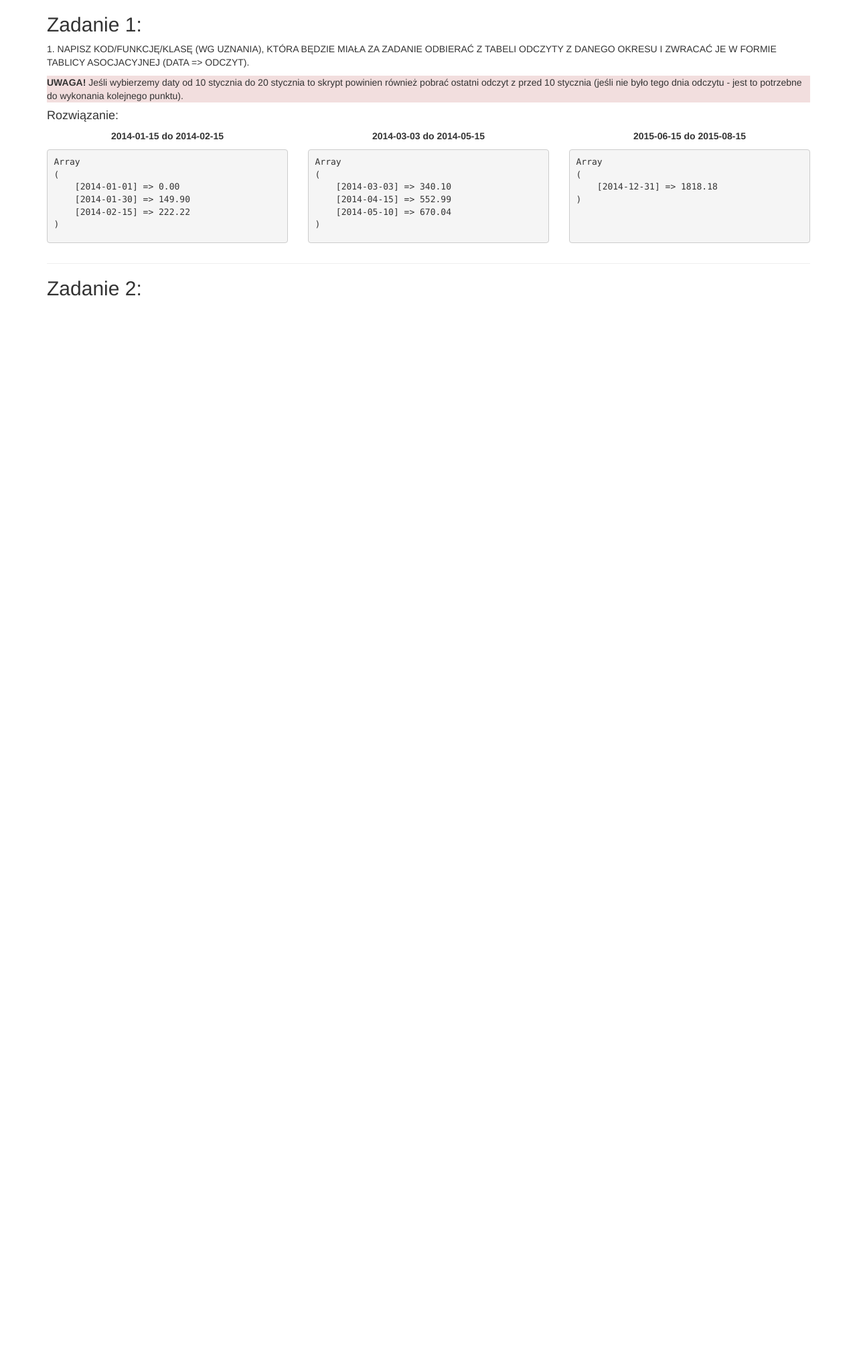
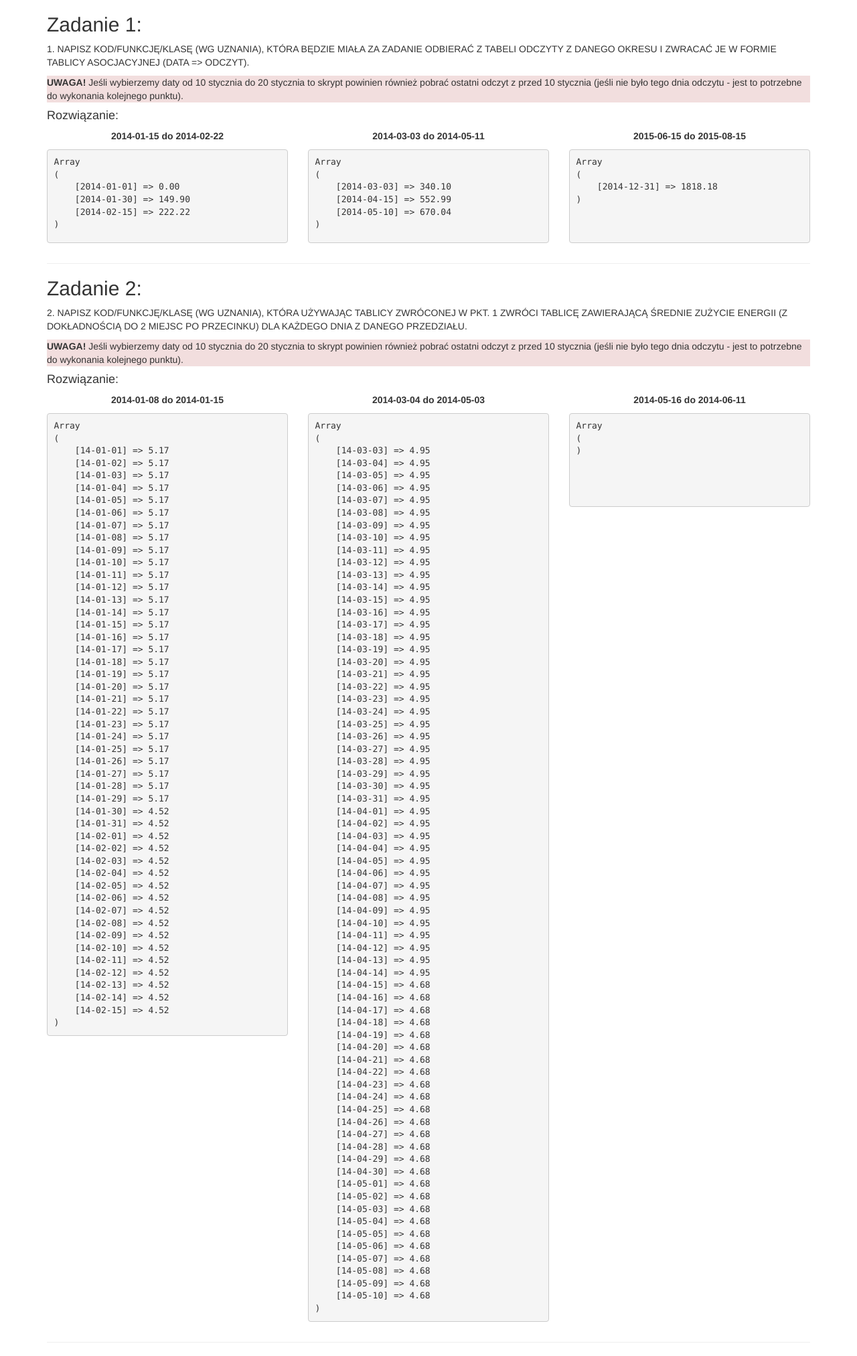
Before and after one commit to efiku/PCAcademyHR, a PHP site: page / in a window 1280 px wide. Shown: the whole page at 67% size. Before the commit the page ends 442 px from the top, so only its background shows below. Run offline with PHP 8.4, Linux system fonts and the light colour scheme; data comes from the database, SQL or seed files in the repository; some libraries are stand-ins or nearby versions.

Commit message:
Big milestone :dancer:

```diff
--- a/classes/Counter.php
+++ b/classes/Counter.php
@@ -1,6 +1,8 @@
 <?php
 
 namespace PCAcademyHR;
+
+use DateTime;
 use PDO;
 use PDOException;
 
@@ -120,12 +122,59 @@ class Counter
         }
         while ($row = $stm->fetch(PDO::FETCH_ASSOC)) {
 
-                $temp_res[$row['DATE']] = $row['READ'];
+            $temp_res[$row['DATE']] = $row['READ'];
 
         }
         return $temp_res;
     }
 
+    public function getbet($dd, $wytnij_od, $wytnij_do)
+    {
+        // tablica z poprzedniej funkcji
+        $tablica_z_poprzedniej_funkcji = $dd;
+
+        // zliczam ilosc wszystkich elementow
+        $ilosc_wszystkich_el = count($tablica_z_poprzedniej_funkcji);
+
+
+        // Tworze gotowa tablice
+        $pokolei = array();
+
+        $pobierz_klucze = (array_keys($tablica_z_poprzedniej_funkcji));
+
+        sort($pobierz_klucze);
+
+        $liczba_dni_z_przedzialu = 0;
+        $srednia_energia_z_przedzialu = 0;
+
+
+        for ($i = 0; $i < $ilosc_wszystkich_el - 1; $i++) {
+            $tymczasowy_dzien = new DateTime();
+
+            $data_prz_1 = new DateTime($pobierz_klucze[$i]);
+            $data_prz_2 = new DateTime($pobierz_klucze[($i + 1)]);
+            $tymczasowy_dzien = $data_prz_1;
+
+            $liczba_dni_z_przedzialu = $data_prz_1->diff($data_prz_2)->days;
+
+
+            $zmiana_licznika = $tablica_z_poprzedniej_funkcji[$pobierz_klucze[$i + 1]] - $tablica_z_poprzedniej_funkcji[$pobierz_klucze[$i]];
+
+
+            $srednia_energia_z_przedzialu = (($zmiana_licznika) / $liczba_dni_z_przedzialu);
+
+
+            for ($k = 0; $k <= $liczba_dni_z_przedzialu; $k++) {
+                $pokolei[$tymczasowy_dzien->format("y-m-d")] = round($srednia_energia_z_przedzialu, 2);
+                $tymczasowy_dzien->add(new \DateInterval('P1D'));
+            }
+
+        }
+
+
+        return $pokolei;
+    }
+
 
 
 }
--- a/index.php
+++ b/index.php
@@ -12,31 +12,40 @@
 use PCAcademyHR\Counter;
 
 $counter = Counter::getInstance($config);
-    unset($config);
+unset($config);
 
 $loader = new Twig_Loader_Filesystem('./templates/');
 $twig = new Twig_Environment($loader);
 
-/**
- *
- *  Solution of task NR 1 :D
- *
- */
-        $tab[0] = Array('2014-01-15', '2014-02-15' );
-        $tab[1] = Array('2014-03-03', '2014-05-15' );
-        $tab[2] = Array('2015-06-15', '2015-08-15' );
+
+$tablica_dat[0] = Array('2014-01-15', '2014-02-22');
+$tablica_dat[1] = Array('2014-03-03', '2014-05-11');
+$tablica_dat[2] = Array('2015-06-15', '2015-08-15');
 
 
-    $a[0] = $counter->getDataBetween($tab[0][0], $tab[0][1]);
-    $a[1] = $counter->getDataBetween($tab[1][0], $tab[1][1]);
-    $a[2] = $counter->getDataBetween($tab[2][0], $tab[2][1]);
+$a[0] = $counter->getDataBetween($tablica_dat[0][0], $tablica_dat[0][1]);
+$a[1] = $counter->getDataBetween($tablica_dat[1][0], $tablica_dat[1][1]);
+$a[2] = $counter->getDataBetween($tablica_dat[2][0], $tablica_dat[2][1]);
 
+echo $twig->render('header.twig');
 
-echo $twig->render('index.twig', array(
-    'PA' => join(' do ',$tab[0]),
-    'PB' => join(' do ',$tab[1]),
-    'PC' => join(' do ',$tab[2]),
+echo $twig->render('zadanie_1.twig', array(
+    'PA' => join(' do ', $tablica_dat[0]),
+    'PB' => join(' do ', $tablica_dat[1]),
+    'PC' => join(' do ', $tablica_dat[2]),
     'TABA' => print_r($a[0], true),
     'TABB' => print_r($a[1], true),
     'TABC' => print_r($a[2], true)
 ));
+
+
+echo $twig->render('zadanie_2.twig', array(
+    'PA' => '2014-01-08 do 2014-01-15',
+    'PB' => '2014-03-04 do 2014-05-03',
+    'PC' => '2014-05-16 do 2014-06-11',
+    'TABA' => print_r($counter->getbet($a[0], '2014-01-08', '2014-01-15'), true),
+    'TABB' => print_r($counter->getbet($a[1], '2014-03-04', '2014-05-03'), true),
+    'TABC' => print_r($counter->getbet($a[2], '2014-05-16', '2014-06-11'), true)
+));
+
+echo $twig->render('fotter.twig');
--- /dev/null
+++ b/templates/fotter.twig
@@ -0,0 +1,5 @@
+</div>
+
+
+</body>
+</html>
--- /dev/null
+++ b/templates/header.twig
@@ -0,0 +1,29 @@
+<!DOCTYPE html>
+<html lang="pl">
+<head>
+    <meta charset="utf-8">
+    <meta http-equiv="X-UA-Compatible" content="IE=edge">
+    <meta name="viewport" content="width=device-width, initial-scale=1">
+    <title>Witaj świecie!!</title>
+
+    <!-- jQuery (necessary for Bootstrap's JavaScript plugins) -->
+    <script src="https://ajax.googleapis.com/ajax/libs/jquery/1.11.2/jquery.min.js"></script>
+
+    <!-- Latest compiled and minified CSS -->
+    <link rel="stylesheet" href="https://maxcdn.bootstrapcdn.com/bootstrap/3.3.2/css/bootstrap.min.css">
+
+    <!-- Optional theme -->
+    <link rel="stylesheet" href="https://maxcdn.bootstrapcdn.com/bootstrap/3.3.2/css/bootstrap-theme.min.css">
+
+    <!-- Latest compiled and minified JavaScript -->
+    <script src="https://maxcdn.bootstrapcdn.com/bootstrap/3.3.2/js/bootstrap.min.js"></script>
+
+    <!-- HTML5 shim and Respond.js for IE8 support of HTML5 elements and media queries -->
+    <!-- WARNING: Respond.js doesn't work if you view the page via file:// -->
+    <!--[if lt IE 9]>
+    <script src="https://oss.maxcdn.com/html5shiv/3.7.2/html5shiv.min.js"></script>
+    <script src="https://oss.maxcdn.com/respond/1.4.2/respond.min.js"></script>
+    <![endif]-->
+</head>
+<body>
+<div class="container">
--- a/templates/index.twig
+++ /dev/null
@@ -1,68 +0,0 @@
-<!DOCTYPE html>
-<html lang="pl">
-<head>
-    <meta charset="utf-8">
-    <meta http-equiv="X-UA-Compatible" content="IE=edge">
-    <meta name="viewport" content="width=device-width, initial-scale=1">
-    <title>Witaj świecie!!</title>
-
-    <!-- jQuery (necessary for Bootstrap's JavaScript plugins) -->
-    <script src="https://ajax.googleapis.com/ajax/libs/jquery/1.11.2/jquery.min.js"></script>
-
-    <!-- Latest compiled and minified CSS -->
-    <link rel="stylesheet" href="https://maxcdn.bootstrapcdn.com/bootstrap/3.3.2/css/bootstrap.min.css">
-
-    <!-- Optional theme -->
-    <link rel="stylesheet" href="https://maxcdn.bootstrapcdn.com/bootstrap/3.3.2/css/bootstrap-theme.min.css">
-
-    <!-- Latest compiled and minified JavaScript -->
-    <script src="https://maxcdn.bootstrapcdn.com/bootstrap/3.3.2/js/bootstrap.min.js"></script>
-
-    <!-- HTML5 shim and Respond.js for IE8 support of HTML5 elements and media queries -->
-    <!-- WARNING: Respond.js doesn't work if you view the page via file:// -->
-    <!--[if lt IE 9]>
-    <script src="https://oss.maxcdn.com/html5shiv/3.7.2/html5shiv.min.js"></script>
-    <script src="https://oss.maxcdn.com/respond/1.4.2/respond.min.js"></script>
-    <![endif]-->
-</head>
-<body>
-<div class="container">
-
-    <section id="zadanie_1">
-        <h2>Zadanie 1:</h2>
-
-        <p>1. NAPISZ KOD/FUNKCJĘ/KLASĘ (WG UZNANIA), KTÓRA BĘDZIE MIAŁA ZA ZADANIE ODBIERAĆ Z TABELI ODCZYTY Z DANEGO
-            OKRESU I ZWRACAĆ JE W FORMIE TABLICY ASOCJACYJNEJ (DATA => ODCZYT).</p>
-
-        <p class="bg-danger"><b>UWAGA!</b> Jeśli wybierzemy daty od 10 stycznia do 20 stycznia to skrypt powinien
-            również pobrać ostatni odczyt z przed 10 stycznia (jeśli nie było tego dnia odczytu - jest to potrzebne do
-            wykonania kolejnego punktu). </p>
-        <h4>Rozwiązanie:</h4>
-
-        <div class="row">
-            <div class="col-xs-6 col-sm-4">
-                <p class="text-center"> <strong>{{ PA }}</strong></p>
-                <pre style="min-height: 140px">{{ TABA }}</pre>
-            </div>
-            <div class="col-xs-6 col-sm-4">
-                <p class="text-center"> <strong>{{ PB }}</strong></p>
-                <pre style="min-height: 140px">{{ TABB }}</pre>
-            </div>
-            <div class="col-xs-6 col-sm-4">
-                <p class="text-center"> <strong>{{ PC }}</strong></p>
-                <pre style="min-height: 140px">{{ TABC }}</pre>
-            </div>
-        </div>
-    </section>
-    <hr>
-    <section id="zadanie_2">
-        <h2>Zadanie 2:</h2>
-
-    </section>
-
-
-</div>
-
-
-</body>
-</html>
--- /dev/null
+++ b/templates/zadanie_1.twig
@@ -0,0 +1,27 @@
+    <section id="zadanie_1">
+        <h2>Zadanie 1:</h2>
+
+        <p>1. NAPISZ KOD/FUNKCJĘ/KLASĘ (WG UZNANIA), KTÓRA BĘDZIE MIAŁA ZA ZADANIE ODBIERAĆ Z TABELI ODCZYTY Z DANEGO
+            OKRESU I ZWRACAĆ JE W FORMIE TABLICY ASOCJACYJNEJ (DATA => ODCZYT).</p>
+
+        <p class="bg-danger"><b>UWAGA!</b> Jeśli wybierzemy daty od 10 stycznia do 20 stycznia to skrypt powinien
+            również pobrać ostatni odczyt z przed 10 stycznia (jeśli nie było tego dnia odczytu - jest to potrzebne do
+            wykonania kolejnego punktu). </p>
+        <h4>Rozwiązanie:</h4>
+
+        <div class="row">
+            <div class="col-xs-6 col-sm-4">
+                <p class="text-center"> <strong>{{ PA }}</strong></p>
+                <pre style="min-height: 140px">{{ TABA }}</pre>
+            </div>
+            <div class="col-xs-6 col-sm-4">
+                <p class="text-center"> <strong>{{ PB }}</strong></p>
+                <pre style="min-height: 140px">{{ TABB }}</pre>
+            </div>
+            <div class="col-xs-6 col-sm-4">
+                <p class="text-center"> <strong>{{ PC }}</strong></p>
+                <pre style="min-height: 140px">{{ TABC }}</pre>
+            </div>
+        </div>
+    </section>
+    <hr>
--- /dev/null
+++ b/templates/zadanie_2.twig
@@ -0,0 +1,27 @@
+<section id="zadanie_2">
+    <h2>Zadanie 2:</h2>
+
+    <p>2. NAPISZ KOD/FUNKCJĘ/KLASĘ (WG UZNANIA), KTÓRA UŻYWAJĄC TABLICY ZWRÓCONEJ W PKT. 1 ZWRÓCI TABLICĘ ZAWIERAJĄCĄ
+        ŚREDNIE ZUŻYCIE ENERGII (Z DOKŁADNOŚCIĄ DO 2 MIEJSC PO PRZECINKU) DLA KAŻDEGO DNIA Z DANEGO PRZEDZIAŁU.</p>
+
+    <p class="bg-danger"><b>UWAGA!</b> Jeśli wybierzemy daty od 10 stycznia do 20 stycznia to skrypt powinien
+        również pobrać ostatni odczyt z przed 10 stycznia (jeśli nie było tego dnia odczytu - jest to potrzebne do
+        wykonania kolejnego punktu). </p>
+    <h4>Rozwiązanie:</h4>
+
+    <div class="row">
+        <div class="col-xs-6 col-sm-4">
+            <p class="text-center"><strong>{{ PA }}</strong></p>
+            <pre style="min-height: 140px">{{ TABA }}</pre>
+        </div>
+        <div class="col-xs-6 col-sm-4">
+            <p class="text-center"><strong>{{ PB }}</strong></p>
+            <pre style="min-height: 140px">{{ TABB }}</pre>
+        </div>
+        <div class="col-xs-6 col-sm-4">
+            <p class="text-center"><strong>{{ PC }}</strong></p>
+            <pre style="min-height: 140px">{{ TABC }}</pre>
+        </div>
+    </div>
+</section>
+<hr>
```
